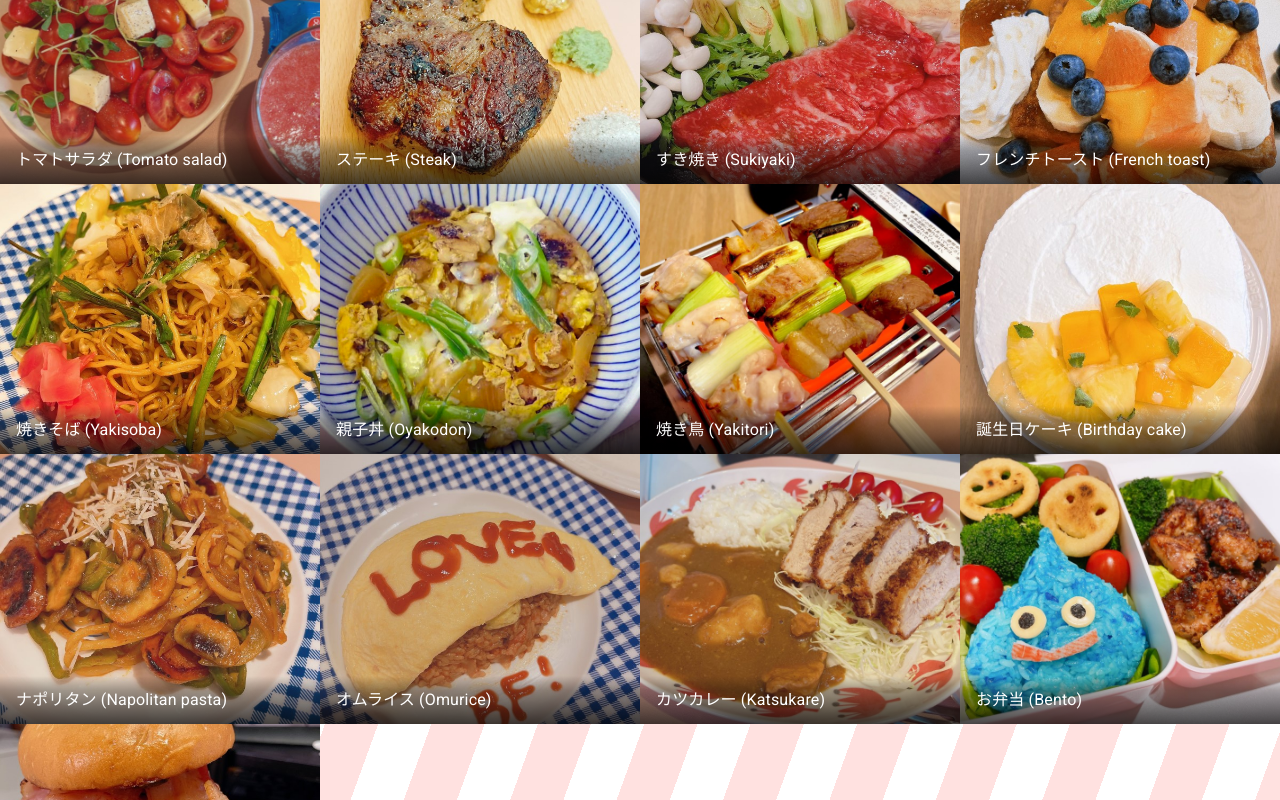
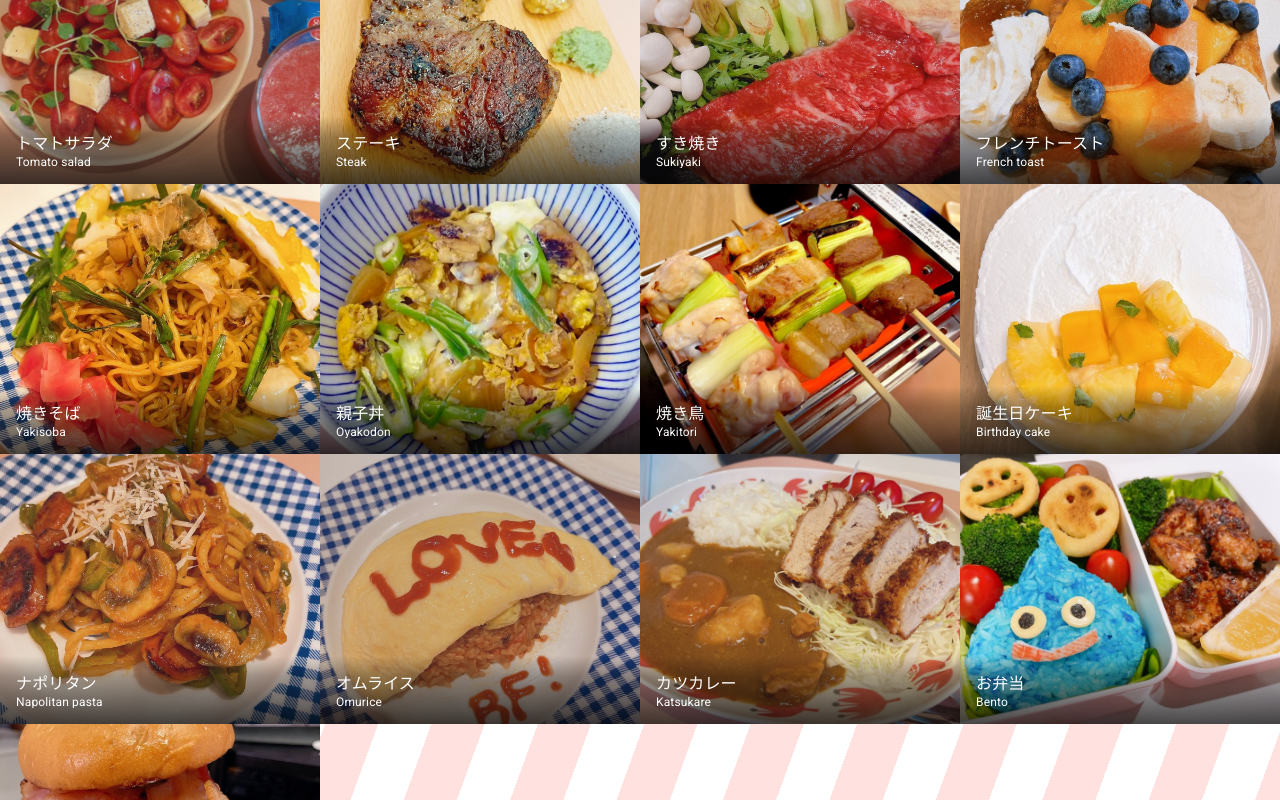
Before and after one commit to KurodaSayama/ayamy-cafe, a React (Create React App) app: page / in a window 1280 px wide. Shown: the part 640-1440 px from the top of the page. Built offline with nearby package versions, Linux system fonts and the light colour scheme.

Commit message:
style and responsive adjustments

```diff
--- a/src/AppBar.tsx
+++ b/src/AppBar.tsx
@@ -1,6 +1,5 @@
 import MuiAppBar from '@material-ui/core/AppBar';
 import Box from '@material-ui/core/Box';
-import Grid from '@material-ui/core/Grid';
 import Toolbar from '@material-ui/core/Toolbar';
 import Typography from '@material-ui/core/Typography';
 import { makeStyles } from '@material-ui/core/styles';
@@ -28,18 +27,14 @@ export default function AppBar() {
         <a href="/" className={classes.link}>
           <FontAwesomeIcon icon={faCoffee} size="2x" className={classes.icon} />
           <Box m={1} />
-          <Grid container>
-            <Grid item xs={12}>
-              <Typography variant="h6" color="inherit" noWrap>
-                あやみカフェ
+          <Box>
+            <Typography variant="h6" color="inherit" noWrap>
+              あやみカフェ
             </Typography>
-            </Grid>
-            <Grid item xs={12}>
-              <Typography variant="body2" color="inherit" noWrap>
-                Ayamy Cafe
+            <Typography variant="body2" color="inherit" noWrap>
+              Ayamy Cafe
             </Typography>
-            </Grid>
-          </Grid>
+          </Box>
         </a>
       </Toolbar>
     </MuiAppBar>
--- a/src/ImageList.tsx
+++ b/src/ImageList.tsx
@@ -76,13 +76,13 @@ const useStyles = makeStyles((theme) => ({
     justifyItems: 'flex-end',
   },
   ingredients: {
-    margin: '10px',
-    padding: '10px',
+    margin: '10px 0px',
+    padding: '2px 20px 20px 20px',
     backgroundColor: '#FFE1E3',
     borderRadius: '6px',
   },
   steps: {
-    margin: '10px',
+    margin: '10px 0px',
     padding: '10px',
   },
   step: {
@@ -102,7 +102,7 @@ const useStyles = makeStyles((theme) => ({
     padding: theme.spacing(3),
     width: '100%',
     outline: 'none',
-    maxHeight: '85vh',
+    maxHeight: '87vh',
     overflow: 'auto',
   },
   closeButton: {
@@ -170,6 +170,18 @@ function RecipeTabs(props: any) {
     }
   };
 
+  const ingredientText = (index: number, length: number, name: string) => {
+    if (index === (length - 1)) {
+      return `& ${name}.`;
+    }
+    else if (index === (length - 2)) {
+      return `${name} `;
+    }
+    else {
+      return `${name}, `;
+    }
+  }
+
   return (
     <div className={classes.root}>
       <div className={classes.modalRightContent}>
@@ -203,27 +215,24 @@ function RecipeTabs(props: any) {
                   <div className={classes.recipeCardLogo}>
                     <FontAwesomeIcon icon={faCoffee} size="4x" className={classes.icon} />
                     <Box m={1} />
-                    <Grid container>
-                      <Grid item xs={12}>
-                        <Typography variant="h4" color="inherit" noWrap>
-                          あやみカフェ
+                    <Box>
+                      <Typography variant="h4" color="inherit" noWrap>
+                        あやみカフェ
                       </Typography>
-                      </Grid>
-                      <Grid item xs={12}>
-                        <Typography variant="h5" color="inherit" noWrap>
-                          Ayamy Cafe
+                      <Typography variant="h5" color="inherit" noWrap>
+                        Ayamy Cafe
                       </Typography>
-                      </Grid>
-                    </Grid>
+                    </Box>
                   </div>
 
                   <Typography variant="h6" align="left">
                     <Box display="none" displayPrint="box">
-                      {item.title}
+                      {language === 'en' ? item.titleEN : item.titleJP}
                     </Box>
                     <Box displayPrint="none">
-                      {item.title}
+                      {language === 'en' ? item.titleEN : item.titleJP}
                       <ReactToPrint
+                        pageStyle={""}
                         trigger={() => <IconButton aria-label="print">
                           <PrintIcon />
                         </IconButton>}
@@ -257,7 +266,9 @@ function RecipeTabs(props: any) {
                     <h4>Ingredients</h4>
                     <div>
                       {item.ingredientsEN.map((ingredient: any, index: number) => (
-                        <span key={"ingredient-" + index}>{ingredient.name}, </span>
+                        <span key={"ingredient-" + index}>
+                          {ingredientText(index, item.ingredientsEN.length, ingredient.name)}
+                        </span>
                       ))}
                     </div>
                   </div>
@@ -277,7 +288,9 @@ function RecipeTabs(props: any) {
                     <h4>材料</h4>
                     <div>
                       {item.ingredientsJP.map((ingredient: any, index: number) => (
-                        <span key={"ingredient-" + index}>{ingredient.name}, </span>
+                        <span key={"ingredient-" + index}>
+                          {ingredientText(index, item.ingredientsJP.length, ingredient.name)}
+                        </span>
                       ))}
                     </div>
                   </div>
@@ -346,10 +359,10 @@ export default function SingleLineImageList() {
             className={'imageZoom'}
             onClick={() => handleOpen(index)}
           >
-            <img src={item.img} alt={item.title} />
+            <img src={item.img} alt={item.titleJP} />
             <ImageListItemBar
-              title={item.title}
-              //subtitle={<span>価格：{item.price}</span>}
+              title={item.titleJP}
+              subtitle={<span>{item.titleEN}</span>}
               classes={{
                 root: classes.titleBar,
               }}
@@ -377,17 +390,15 @@ export default function SingleLineImageList() {
                 <CloseIcon />
               </IconButton>
               <Typography id={`transition-modal-title-${index}`} variant="h5" align="center">
-                {item.title}
+                {item.titleJP}
               </Typography>
-              {/* {item.price !== '????' &&
               <Typography id={`transition-modal-description-${index}`} variant="body2" align="center" gutterBottom>
-                価格：{item.price}
+                {item.titleEN}
               </Typography>
-              } */}
               <Grid container spacing={4}>
                 <Grid item xs={12} sm={12} md={item.modalCols as GridSize}>
                   <Box display={{ xs: 'none', sm: 'none', md: 'block' }}>
-                    <img src={item.img} alt={item.title} className={classes.recipeImg} />
+                    <img src={item.img} alt={item.titleJP} className={classes.recipeImg} />
                   </Box>
                 </Grid>
                 <Grid item xs={12} sm={12} md={(12 - item.modalCols) as GridSize}>
--- a/src/itemData.tsx
+++ b/src/itemData.tsx
@@ -15,7 +15,8 @@ import tomato_salad from './images/image-list/tomato-salad.jpg';
 const itemData = [
   {
     img: tomato_salad,
-    title: 'トマトサラダ (Tomato salad)',
+    titleJP: 'トマトサラダ',
+    titleEN: 'Tomato salad',
     price: '????',
     videoId: 'K0-apUyUfbQ',
     modalCols: 5,
@@ -46,7 +47,8 @@ const itemData = [
   },
   {
     img: steak,
-    title: 'ステーキ (Steak)',
+    titleJP: 'ステーキ',
+    titleEN: 'Steak',
     price: '????',
     videoId: 'IiuOwq97BRo',
     modalCols: 4,
@@ -89,7 +91,8 @@ const itemData = [
   },
   {
     img: sukiyaki,
-    title: 'すき焼き (Sukiyaki)',
+    titleJP: 'すき焼き',
+    titleEN: 'Sukiyaki',
     price: '5,000円',
     videoId: '1Ed8GLLJJHk',
     modalCols: 4,
@@ -108,7 +111,7 @@ const itemData = [
       { name: '2 Spring onion' },
       { name: 'Eggs' },
       { name: 'Oil' },
-      ],
+    ],
     ingredientsJP: [],
     stepsEN: [
       { step: 'Remove stalks and slice a star shape onto the top of the Shitaki Mushrooms', time: 2087 },
@@ -135,7 +138,8 @@ const itemData = [
   },
   {
     img: french_toast,
-    title: 'フレンチトースト (French toast)',
+    titleJP: 'フレンチトースト',
+    titleEN: 'French toast',
     price: 'Good question',
     videoId: 'UZdP0fDG8cg',
     modalCols: 4,
@@ -178,7 +182,8 @@ const itemData = [
   },
   {
     img: yakisoba,
-    title: '焼きそば (Yakisoba)',
+    titleJP: '焼きそば',
+    titleEN: 'Yakisoba',
     price: '2,000円',
     videoId: 'mbkE_SqVR58',
     modalCols: 5,
@@ -223,7 +228,8 @@ const itemData = [
   },
   {
     img: oyakodon,
-    title: '親子丼 (Oyakodon)',
+    titleJP: '親子丼',
+    titleEN: 'Oyakodon',
     price: '????',
     videoId: 'dMYMXT6uGrY',
     modalCols: 4,
@@ -258,7 +264,8 @@ const itemData = [
   },
   {
     img: yakitori,
-    title: '焼き鳥 (Yakitori)',
+    titleJP: '焼き鳥',
+    titleEN: 'Yakitori',
     price: '500円',
     videoId: 'OdYSQ_I7gYQ',
     modalCols: 5,
@@ -302,7 +309,8 @@ const itemData = [
   },
   {
     img: birthday_cake,
-    title: '誕生日ケーキ (Birthday cake)',
+    titleJP: '誕生日ケーキ',
+    titleEN: 'Birthday cake',
     price: '????',
     videoId: 'ITC4esgZbAA',
     modalCols: 5,
@@ -359,7 +367,8 @@ const itemData = [
   },
   {
     img: napolitan_pasta,
-    title: 'ナポリタン (Napolitan pasta)',
+    titleJP: 'ナポリタン',
+    titleEN: 'Napolitan pasta',
     price: '????',
     videoId: 'N-jbTbpLOJU',
     modalCols: 4,
@@ -398,7 +407,8 @@ const itemData = [
   },
   {
     img: omurice,
-    title: 'オムライス (Omurice)',
+    titleJP: 'オムライス',
+    titleEN: 'Omurice',
     price: '????',
     videoId: 'KNYf-ym6W-k',
     modalCols: 4,
@@ -410,7 +420,8 @@ const itemData = [
   },
   {
     img: katsu_curry,
-    title: 'カツカレー (Katsukare)',
+    titleJP: 'カツカレー',
+    titleEN: 'Katsukare',
     price: '????',
     videoId: 'Z6wMEJf8wJk',
     modalCols: 5,
@@ -456,7 +467,8 @@ const itemData = [
   },
   {
     img: bento,
-    title: 'お弁当 (Bento)',
+    titleJP: 'お弁当',
+    titleEN: 'Bento',
     price: '????',
     videoId: 'Om-HYEPV1O4',
     modalCols: 5,
@@ -510,7 +522,8 @@ const itemData = [
   },
   {
     img: hamburger,
-    title: 'ハンバーガー (Hamburger)',
+    titleJP: 'ハンバーガー',
+    titleEN: 'Hamburger',
     price: '????',
     videoId: '4MdM34zBqI8',
     modalCols: 4,
```
Also changed, not shown: 11 other files (tests, documents, lock files or other folders).
